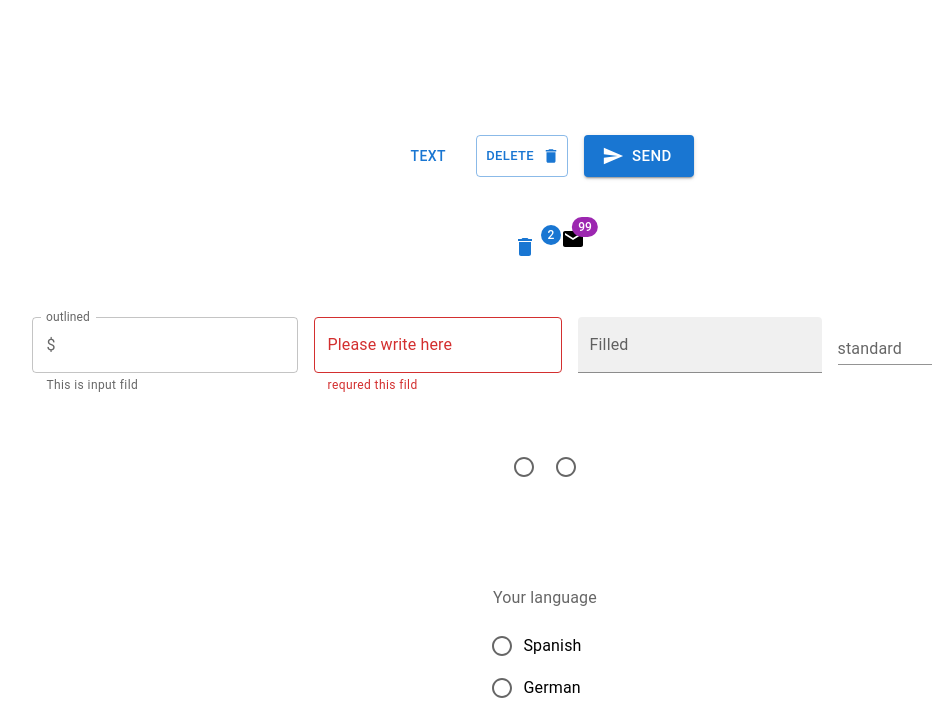
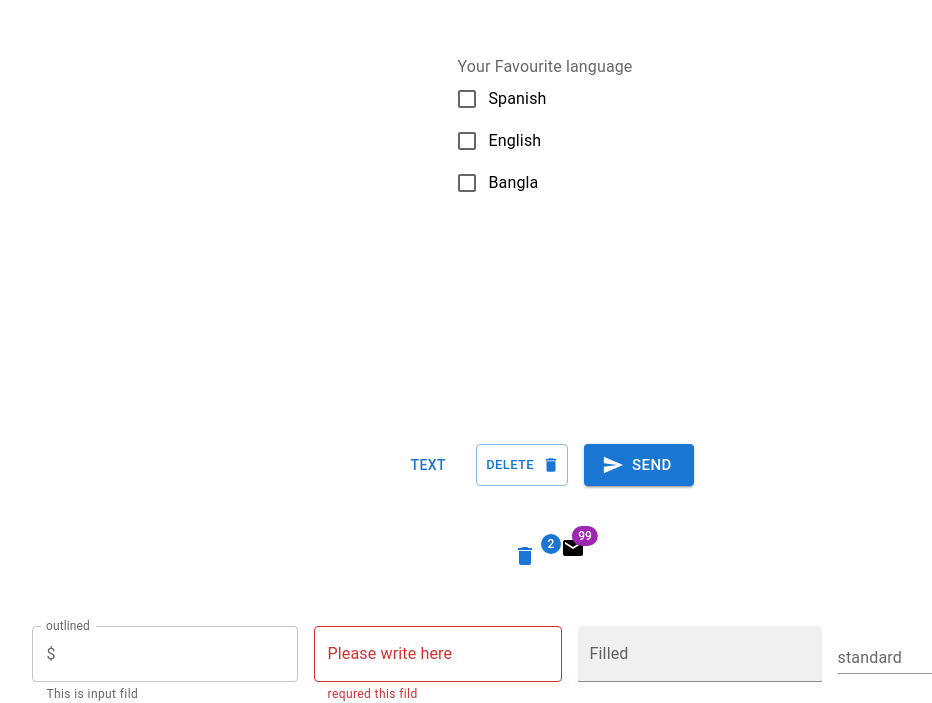
Before and after one commit to mehedihasan-swe/ReactJsComponents, a React (Create React App) app in the folder reactcomponents/: page / in a window 1280 px wide. Shown: the part 105-808 px from the top of the page, without its empty margins (95-1027 px from the left). Built offline with nearby package versions, Linux system fonts and the light colour scheme; the HTML template or start-up script is replaced by a standard one.

Commit message:
[Style][Feat] Added Checkbox

```diff
--- a/reactcomponents/src/components/ComButton.js
+++ b/reactcomponents/src/components/ComButton.js
@@ -1,4 +1,4 @@
-import { Badge, badgeClasses, Button, FormControl, FormControlLabel, FormLabel, IconButton, InputAdornment, Radio, RadioGroup, Stack, TextField, Tooltip } from '@mui/material'
+import { Badge, badgeClasses, Button, Checkbox, FormControl, FormControlLabel, FormGroup, FormLabel, IconButton, InputAdornment, Radio, RadioGroup, Stack, TextField, Tooltip } from '@mui/material'
 import DeleteIcon from '@mui/icons-material/Delete';
 import SendIcon from '@mui/icons-material/Send';
 import React, { useState } from 'react'
@@ -15,12 +15,53 @@ const CartBadge = styled(Badge)`
 
 
 
+export default function ComButton() {
 
-export default function ComButton() {
-  const [data, setData] = useState('');
-  const [radData, setradData] = useState('')
+  const [ data, setData ] = useState('');
+  const [ radData, setradData ] = useState('')
+  const [ language, setLanguage ] = useState([]);
+
+  const handlechange = (e) => {
+    const index = language.indexOf(e.target.value);
+    if(index===-1){
+      setLanguage([...language, e.target.value])
+    } else{
+      setLanguage(language.filter((item)=> item !== e.target.value))
+    }
+  }
+
   return (
     <>
+
+      <Stack direction="row" spacing={2} display="flex" justifyContent="center" alignContent="center" marginTop="20vh">
+        <FormControl>
+          <FormLabel>Your Favourite language</FormLabel>
+          <FormGroup>
+            <FormControlLabel
+              value="Spanish"
+              label="Spanish"
+              control={<Checkbox checked ={ language.includes('Spanish')} onChange={handlechange} />}
+            />
+             <FormControlLabel
+              value="English"
+              label="English"
+              control={<Checkbox checked ={ language.includes('English')} onChange={handlechange} />}
+             />
+            <FormControlLabel
+              value="Bangla"
+              label="Bangla"
+              control={<Checkbox checked ={ language.includes('Bangla')} onChange={handlechange} />}
+            />
+          </FormGroup>
+        </FormControl>
+      </Stack>
+
+
+      <Stack>
+        {language}
+      </Stack>
+
+
       <Stack direction="row" spacing={2} display="flex" justifyContent="center" alignContent="center" marginTop="30vh">
 
         <Button variant="text">Text</Button>
@@ -104,27 +145,28 @@ export default function ComButton() {
             name='language you speak'
             aria-labelledby='language_you_speak'
             value={data}
-            onChange={e=>setData(e.target.value)}
+            onChange={e => setData(e.target.value)}
+            row
           >
+
             <FormControlLabel
               value='Spanish'
-           control={<Radio/>}
+              control={<Radio size='large' color='secondary' />}
               label="Spanish"
             />
 
             <FormControlLabel
               value='German'
-           control={<Radio/>}
+              control={<Radio size='large' color='secondary' />}
               label="German"
-
             />
 
             <FormControlLabel
               value='English'
-           control={<Radio/>}
+              control={<Radio size='large' color='secondary' />}
               label="English"
+            />
 
-           />
 
           </RadioGroup>
         </FormControl>
```
Lines whose indentation alone changed are shown as unchanged.
